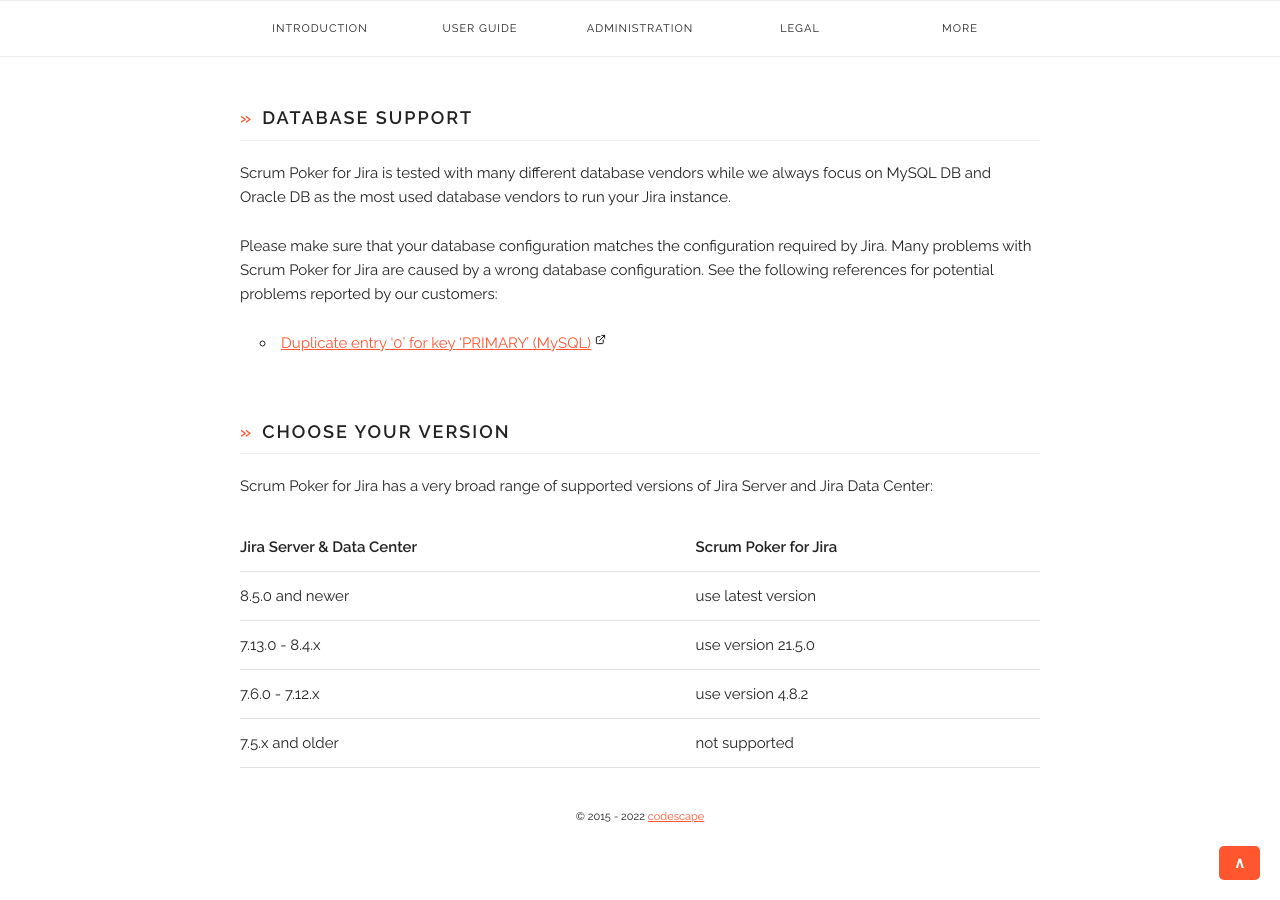
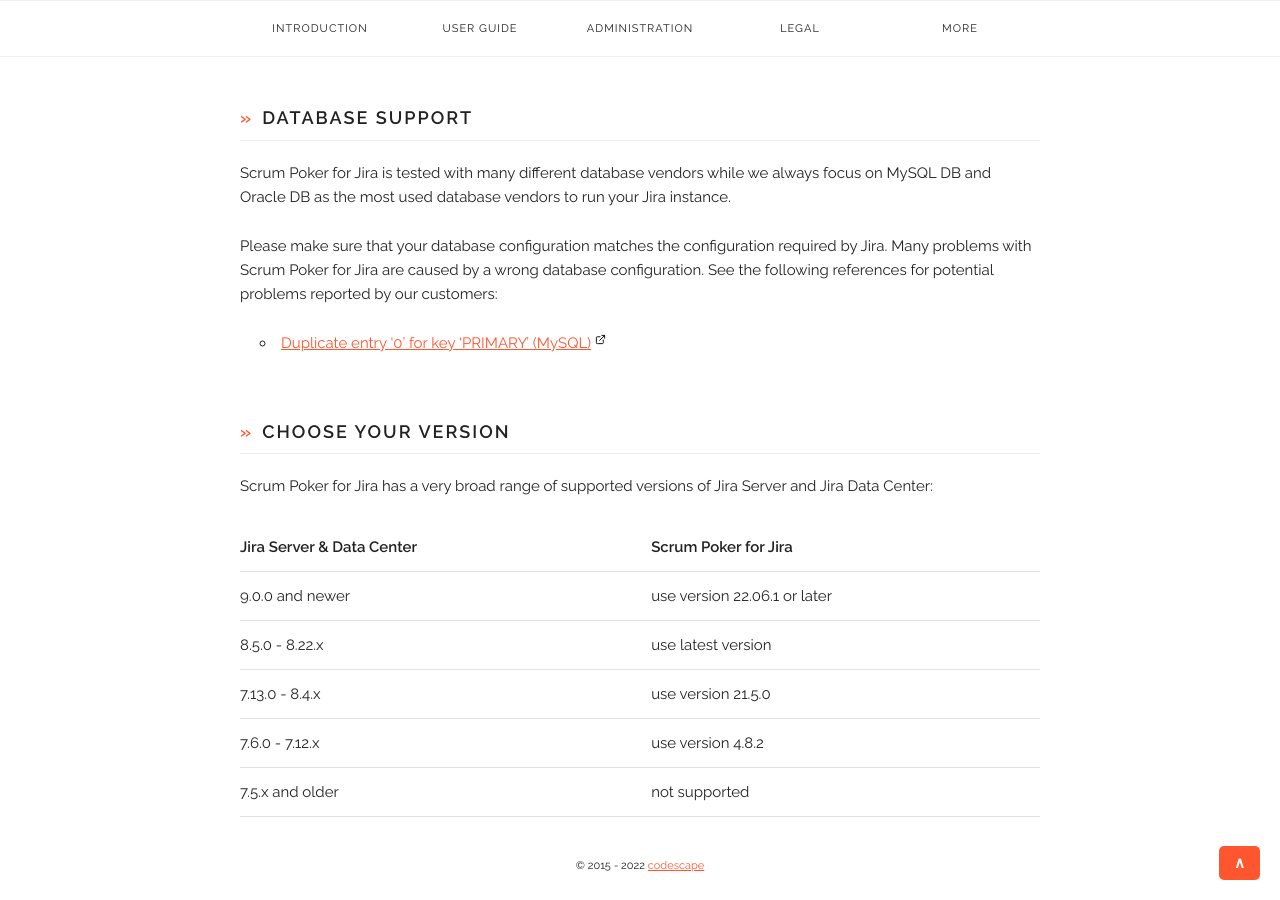
Before and after one commit to codescape/jira-scrum-poker, a Jekyll site: the page built from docs/compatibility-matrix.md, in a window 1280 px wide and 900 px high, scrolled down 1071 px. Built offline with Jekyll 4.4.1, drawn with Linux system fonts in a browser that asks for light colours; nearby versions of some CDN libraries.

Commit message:
docs: update compatibility matrix

```diff
--- a/docs/compatibility-matrix.md
+++ b/docs/compatibility-matrix.md
@@ -37,9 +37,10 @@
 
 Scrum Poker for Jira has a very broad range of supported versions of Jira Server and Jira Data Center:
 
-| Jira Server & Data Center | Scrum Poker for Jira |
-| ------------------------- | -------------------- |
-| 8.5.0 and newer           | use latest version   |
-| 7.13.0 - 8.4.x            | use version 21.5.0   |
-| 7.6.0 - 7.12.x            | use version 4.8.2    |
-| 7.5.x and older           | not supported        |
+| Jira Server & Data Center | Scrum Poker for Jira         |
+| ------------------------- | ---------------------------- |
+| 9.0.0 and newer           | use version 22.06.1 or later |
+| 8.5.0 - 8.22.x            | use latest version           |
+| 7.13.0 - 8.4.x            | use version 21.5.0           |
+| 7.6.0 - 7.12.x            | use version 4.8.2            |
+| 7.5.x and older           | not supported                |
```
Also changed, not shown: docs/changelog.md.
